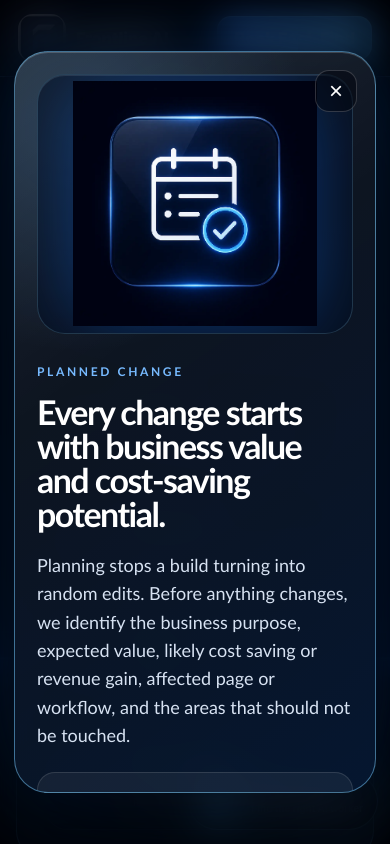
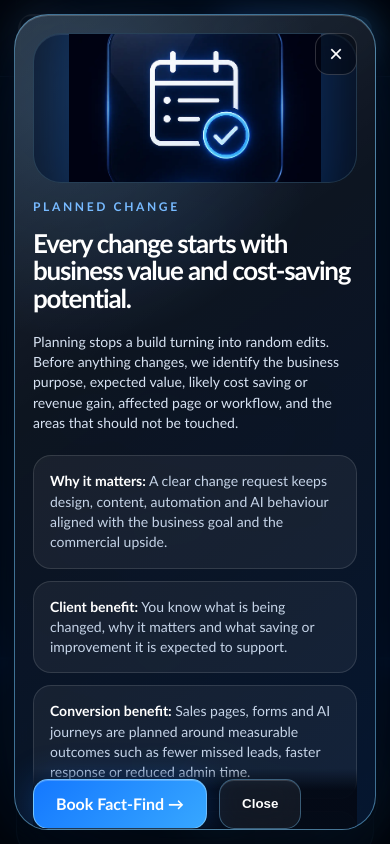
Before and after one commit to Elshellio/FrontLine-AI, a plain HTML site: page public/change-control-procedure.html in a window 390 px wide. Both pictures are taken after a click on the button 195 px from the left and 1227 px from the top of the page. Shown: the part 805-1649 px from the top of the page. Drawn offline with Linux system fonts and the light colour scheme.

Commit message:
Fix mobile modal layout

```diff
--- a/public/change-control-procedure.html
+++ b/public/change-control-procedure.html
@@ -736,6 +736,50 @@ footer{padding:34px 0 0;color:#8194ad;font-size:13px}
   .footerCta{display:block}
   .footerCta .btn{margin-top:22px}
 }
+
+/* FRONTLINE_MOBILE_MODAL_FIX_V1 */
+.changeModalBackdrop{
+  z-index:30000 !important;
+}
+@media(max-width:900px){
+  .changeModalBackdrop{
+    padding:14px !important;
+    align-items:flex-start !important;
+    overflow-y:auto !important;
+    -webkit-overflow-scrolling:touch;
+  }
+  .changeModal{
+    width:min(100%, 520px) !important;
+    max-height:calc(100vh - 28px) !important;
+    overflow-y:auto !important;
+    margin:0 auto !important;
+  }
+  .changeModalInner{
+    grid-template-columns:1fr !important;
+    padding:18px !important;
+    gap:16px !important;
+  }
+  .changeModalVisual{
+    min-height:0 !important;
+    height:150px !important;
+  }
+  .changeModalContent h3{
+    font-size:26px !important;
+    line-height:1.05 !important;
+  }
+  .changeModalLead,
+  .changeUseCases li{
+    font-size:14px !important;
+    line-height:1.45 !important;
+  }
+  .changeModalActions{
+    position:sticky;
+    bottom:0;
+    padding-top:10px;
+    background:linear-gradient(180deg, rgba(4,10,22,0), rgba(4,10,22,.96) 35%);
+  }
+}
+
 </style>
 <link rel="stylesheet" href="/assets/frontline-menu.css">
 <link rel="stylesheet" href="/assets/frontline-assistant.css?v=20260520-frontline-assistant-v1">
```
Also changed, not shown: public/index.html (+44 -0 lines).
